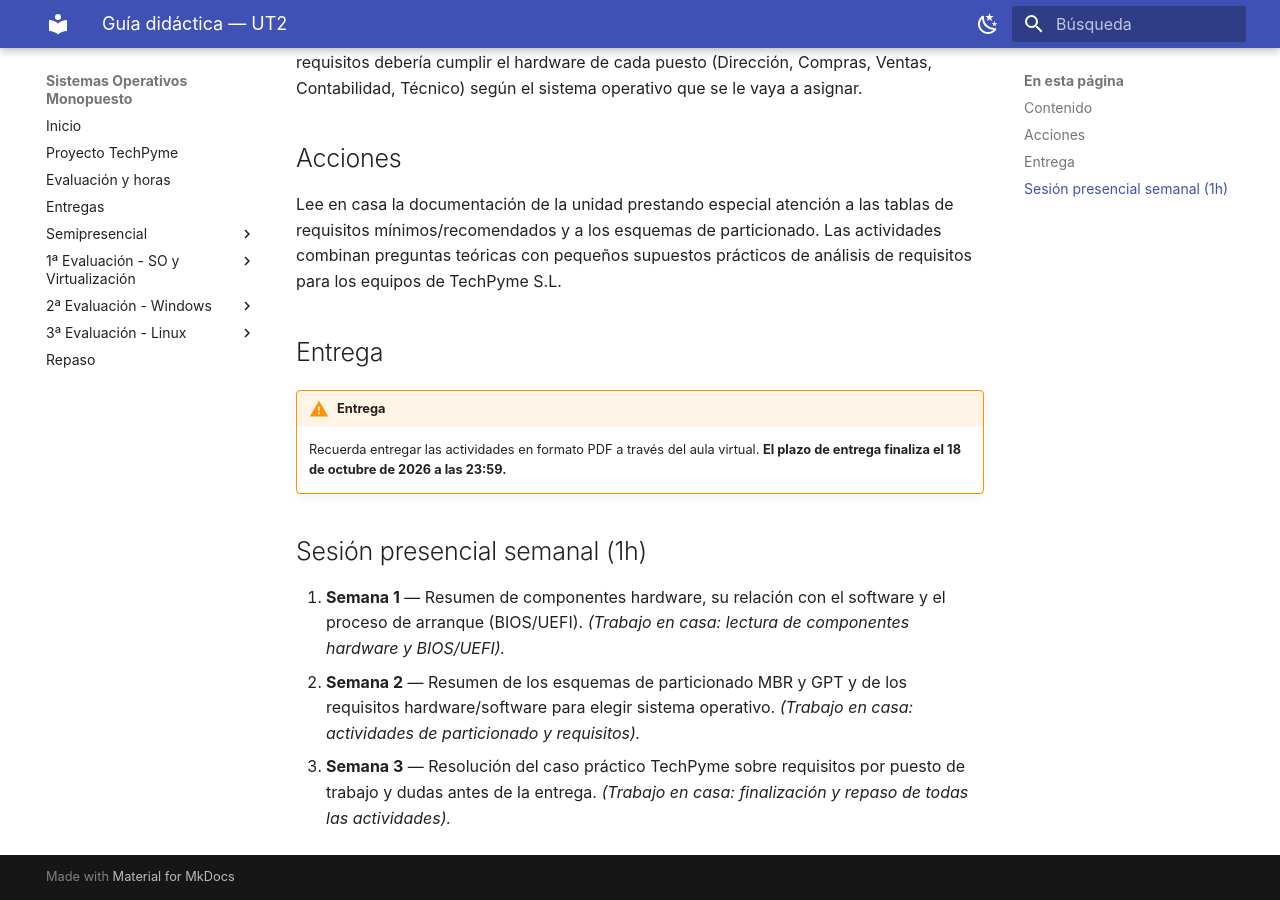
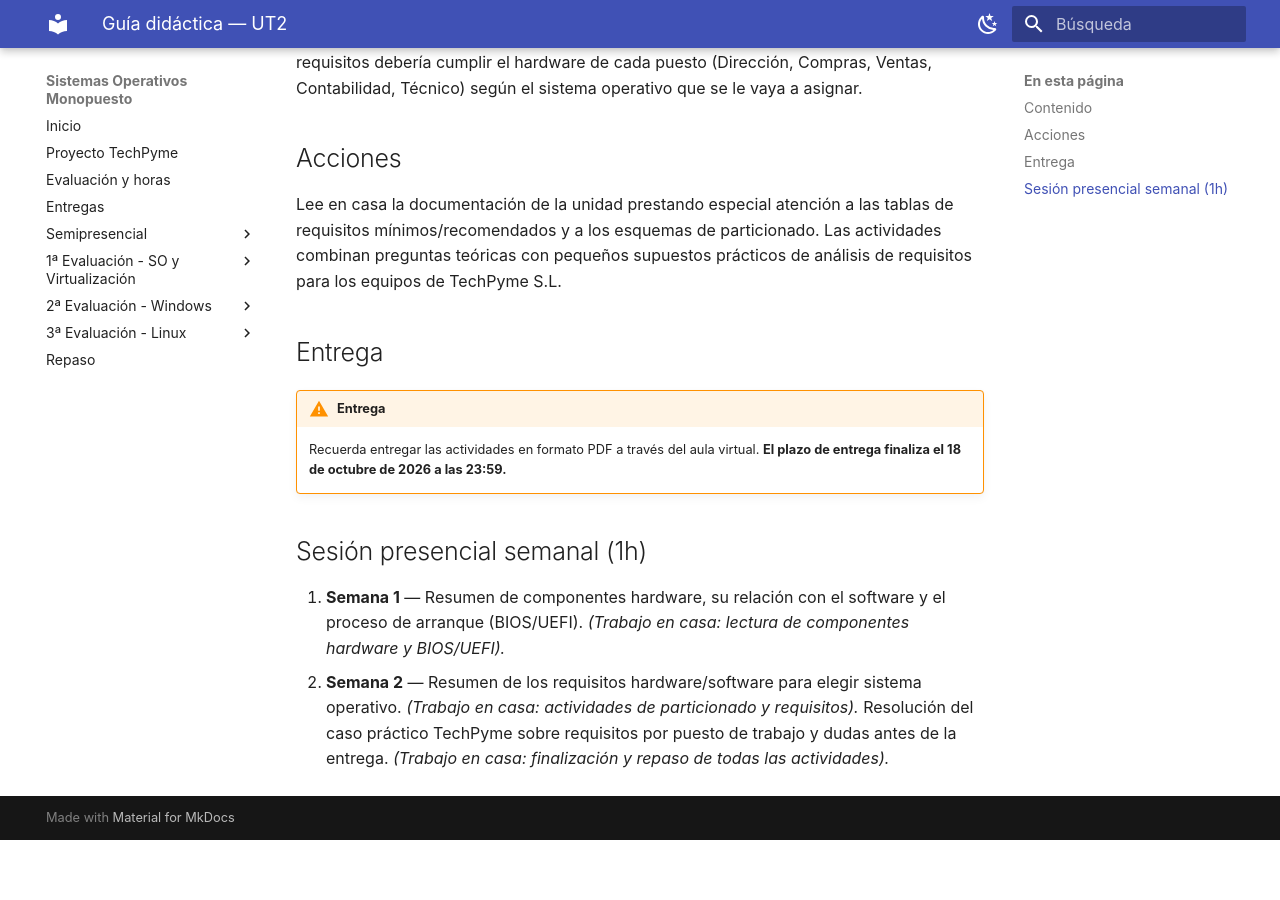
Before and after one commit to luisgarciabonifaz/SOM, an MkDocs documentation site: the page built from docs/semipresencial/guias-didacticas/guia-ut2-hardware-instalacion.md, in a window 1280 px wide and 900 px high, scrolled down 525 px. Built offline with MkDocs 1.6.1 and Material for MkDocs 9.7.7, drawn with Linux system fonts in a browser that asks for light colours; plug-ins that fetch from the network failed and are left out; after the commit the page ends 1365 px from its top, so only the background shows below that; some of the changed text lies outside the part shown.

Commit message:
Corrijo guia didactica tema 2

```diff
--- a/docs/semipresencial/guias-didacticas/guia-ut2-hardware-instalacion.md
+++ b/docs/semipresencial/guias-didacticas/guia-ut2-hardware-instalacion.md
@@ -5,9 +5,9 @@
 # UT2 — Hardware y requisitos de instalación
 
 !!! info "Duración"
-    **Desde:** 28 de septiembre de 2026
+    **Desde:** 5 de septiembre de 2026
     **Hasta:** 18 de octubre de 2026
-    **Duración estimada:** 3 semanas (10h)
+    **Duración estimada:** 2 semanas (10h)
 
 ## Contenido
 
@@ -29,5 +29,5 @@
 ## Sesión presencial semanal (1h)
 
 1. **Semana 1** — Resumen de componentes hardware, su relación con el software y el proceso de arranque (BIOS/UEFI). *(Trabajo en casa: lectura de componentes hardware y BIOS/UEFI).*
-2. **Semana 2** — Resumen de los esquemas de particionado MBR y GPT y de los requisitos hardware/software para elegir sistema operativo. *(Trabajo en casa: actividades de particionado y requisitos).*
-3. **Semana 3** — Resolución del caso práctico TechPyme sobre requisitos por puesto de trabajo y dudas antes de la entrega. *(Trabajo en casa: finalización y repaso de todas las actividades).*
+2. **Semana 2** — Resumen de los requisitos hardware/software para elegir sistema operativo. *(Trabajo en casa: actividades de particionado y requisitos).*
+Resolución del caso práctico TechPyme sobre requisitos por puesto de trabajo y dudas antes de la entrega. *(Trabajo en casa: finalización y repaso de todas las actividades).*
```
